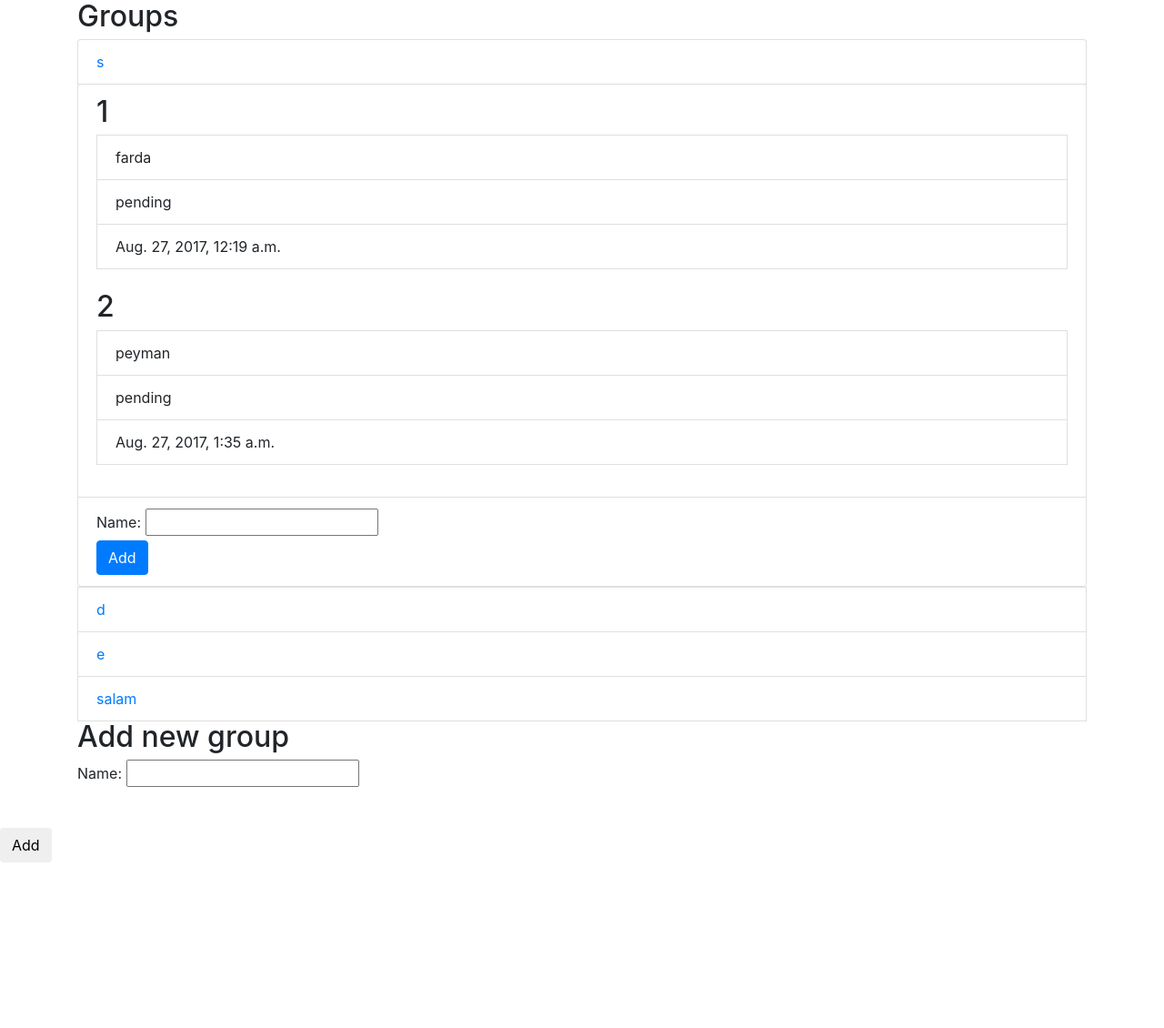
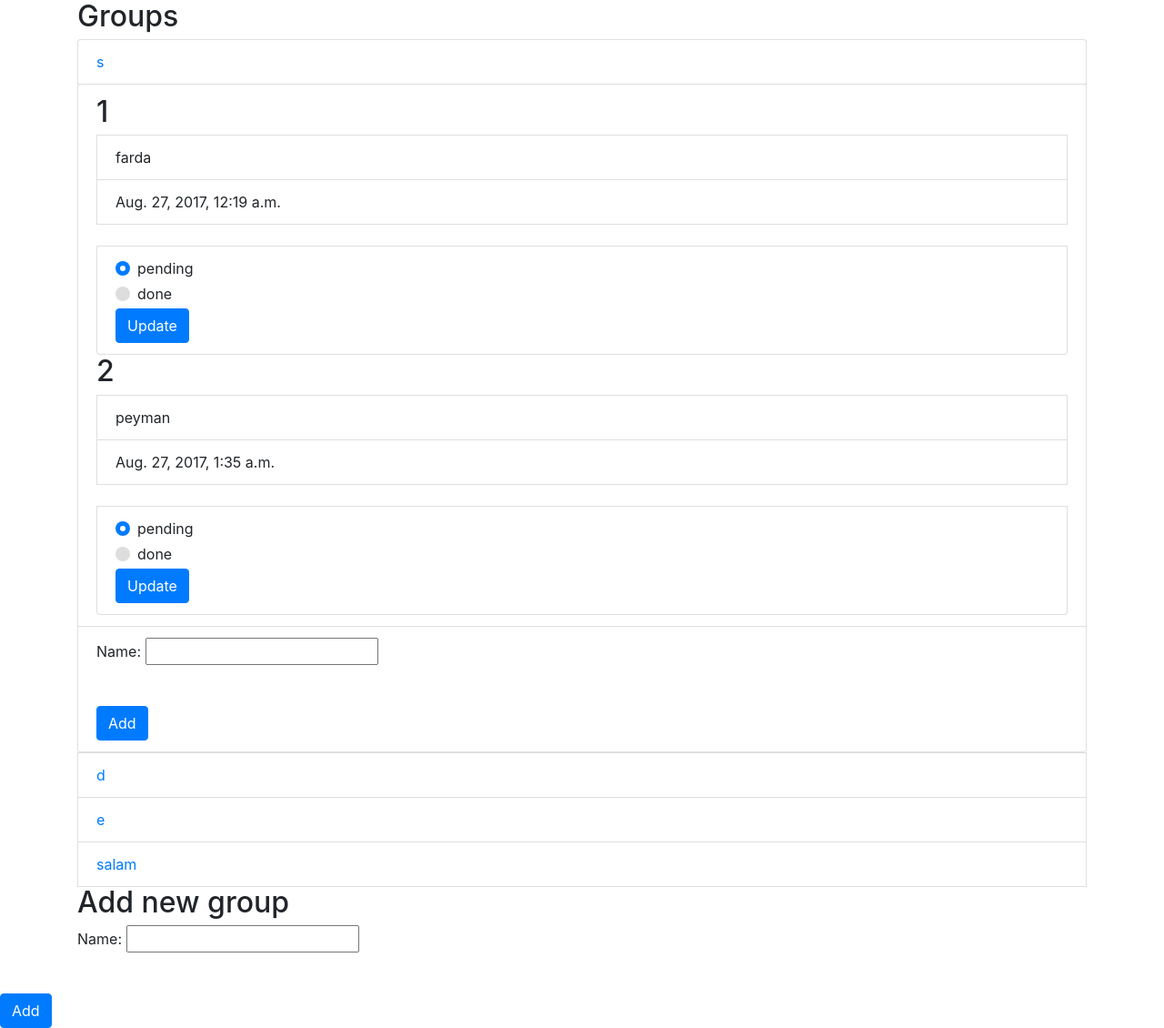
Before and after one commit to pzey2011/task_manager, a Django app: page /tasks/ in a window 1280 px wide, after a click that opens the changed part. Shown: the whole page at 91% size. Before the commit the page ends 948 px from the top, so only its background shows below. Run offline with Django 3.2, Linux system fonts and the light colour scheme; data comes from the database, SQL or seed files in the repository; both versions use the stored data as it was after the commit; some libraries are stand-ins or nearby versions.

Commit message:
changing task status added

```diff
--- a/tasks/templates/tasks/index.html
+++ b/tasks/templates/tasks/index.html
@@ -23,10 +23,53 @@
 					    		<ul class="list-group" id="form">
 					    				<h2>{{task.id}}</h2>
 										<li class="list-group-item">{{task}}</li>
-										<li class="list-group-item">{{task.status}}</li>
 										<li class="list-group-item">{{task.creation_date}}</li>
 										</br>
+										<li class="list-group-item">
+											<form action="/tasks/{{ group.id }}/{{task.id}}/updateTask" method="post">
+												{% csrf_token %}
 
+  												{% if task.status == "pending" %}
+  												<div class="custom-controls-stacked">
+  													<label class="custom-control custom-radio">
+	    												<input type="radio" id="radioStacked3" name="radio" value="1" class="custom-control-input" checked>
+	    												<span class="custom-control-indicator"></span>
+    													<span class="custom-control-description">pending</span>
+    												</label>
+
+
+    												<label class="custom-control custom-radio">
+	    												<input type="radio" id="radioStacked4" name="radio" value="2" class="custom-control-input" >
+	    												<span class="custom-control-indicator"></span>
+	    												<span class="custom-control-description">done</span>
+	    											</label>
+
+    											</div>
+    											{% else %}
+    											<div class="custom-controls-stacked">
+    												<label class="custom-control custom-radio">
+	    												<input type="radio" id="radioStacked3" name="radio" value="1" class="custom-control-input">
+	    												<span class="custom-control-indicator"></span>
+	    												<span class="custom-control-description">pending</span>
+	    											</label>
+
+
+
+    												<label class="custom-control custom-radio">
+	    												<input type="radio" id="radioStacked4" name="radio" value="2" class="custom-control-input" checked>
+	    												<span class="custom-control-indicator"></span>
+	    												<span class="custom-control-description">done</span>
+	    											</label>
+
+    											</div>
+    											{% endif %}
+
+	  											<div>
+	    											<button type="submit" class="btn btn-primary">Update</button>
+
+	  											</div>
+											</form>
+										</li>
 								</ul>
 
 					{% endfor %}
@@ -34,11 +77,14 @@
 			    <li class="list-group-item" id="show">
 					<form action="/tasks/{{ group.id }}/newTask" method="post">
 						{% csrf_token %}
-						<label for="name">Name:</label>
-	    				<input type="text" name="name" />
-
-		  				</br>
-						<button type="submit" id="add" class="btn btn-primary">Add</button>
+						<div class="form-group">
+							<label for="name">Name:</label>
+		    				<input type="text" name="name" />
+		    			</div>
+		  					</br>
+		  				<div>
+							<button type="submit" id="add" class="btn btn-primary">Add</button>
+						</div>
 					</form>
 				</li>
 			</div>
@@ -55,8 +101,9 @@
 	    		</div>
 			</div>
 		  		</br>
-
-			<button type="submit" class="btn btn-default">Add</button>
+		  	<div>
+				<button type="submit" class="btn btn-primary">Add</button>
+			</div>
 		</form>
 
 </div>
--- a/tasks/urls.py
+++ b/tasks/urls.py
@@ -6,4 +6,5 @@ urlpatterns = [
     url(r'^$', views.index, name='index'),
     url(r'^newGroup', views.newGroup, name='newGroup'),
     url(r'^(?P<group_id>[0-9]+)/newTask', views.newTask, name='newTask'),
+    url(r'^(?P<group_id>[0-9]+)/(?P<task_id>[0-9]+)/updateTask', views.updateTask, name='newTask'),
 ]
--- a/tasks/views.py
+++ b/tasks/views.py
@@ -15,3 +15,13 @@ def newGroup(request):
 def newTask(request, group_id):
 	Task.objects.create(title=request.POST["name"],group=get_object_or_404(Group,pk=group_id))
 	return HttpResponseRedirect('/tasks')
+
+def updateTask(request, group_id, task_id):
+	group=get_object_or_404(Group,pk=group_id)
+	task= get_object_or_404(Task,pk=task_id)
+	if request.POST["radio"]=="1" :
+		task.status="pending"
+	else:
+		task.status="done"
+	task.save()
+	return HttpResponseRedirect('/tasks')
```
Also changed, not shown: db.sqlite3.
